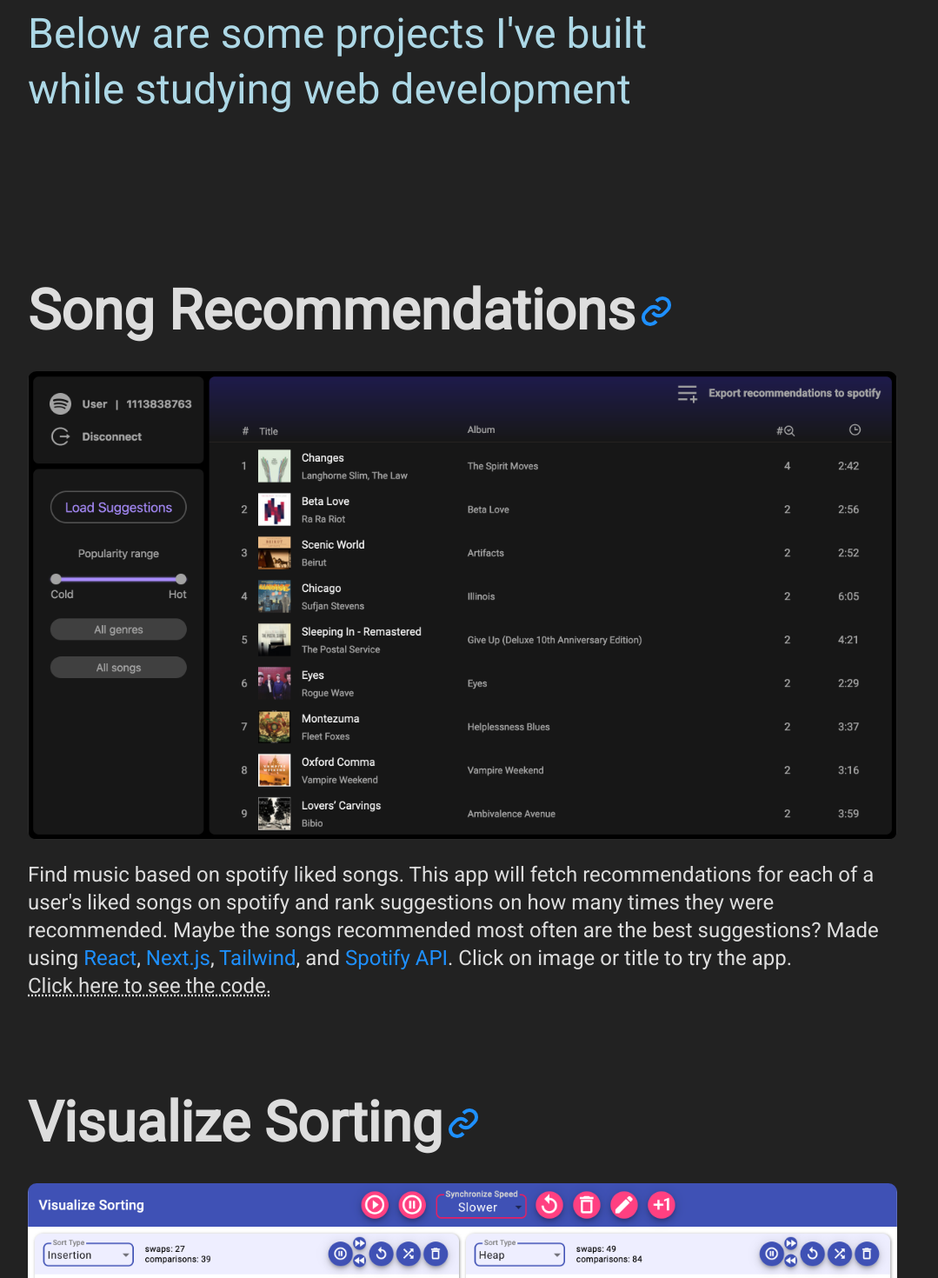
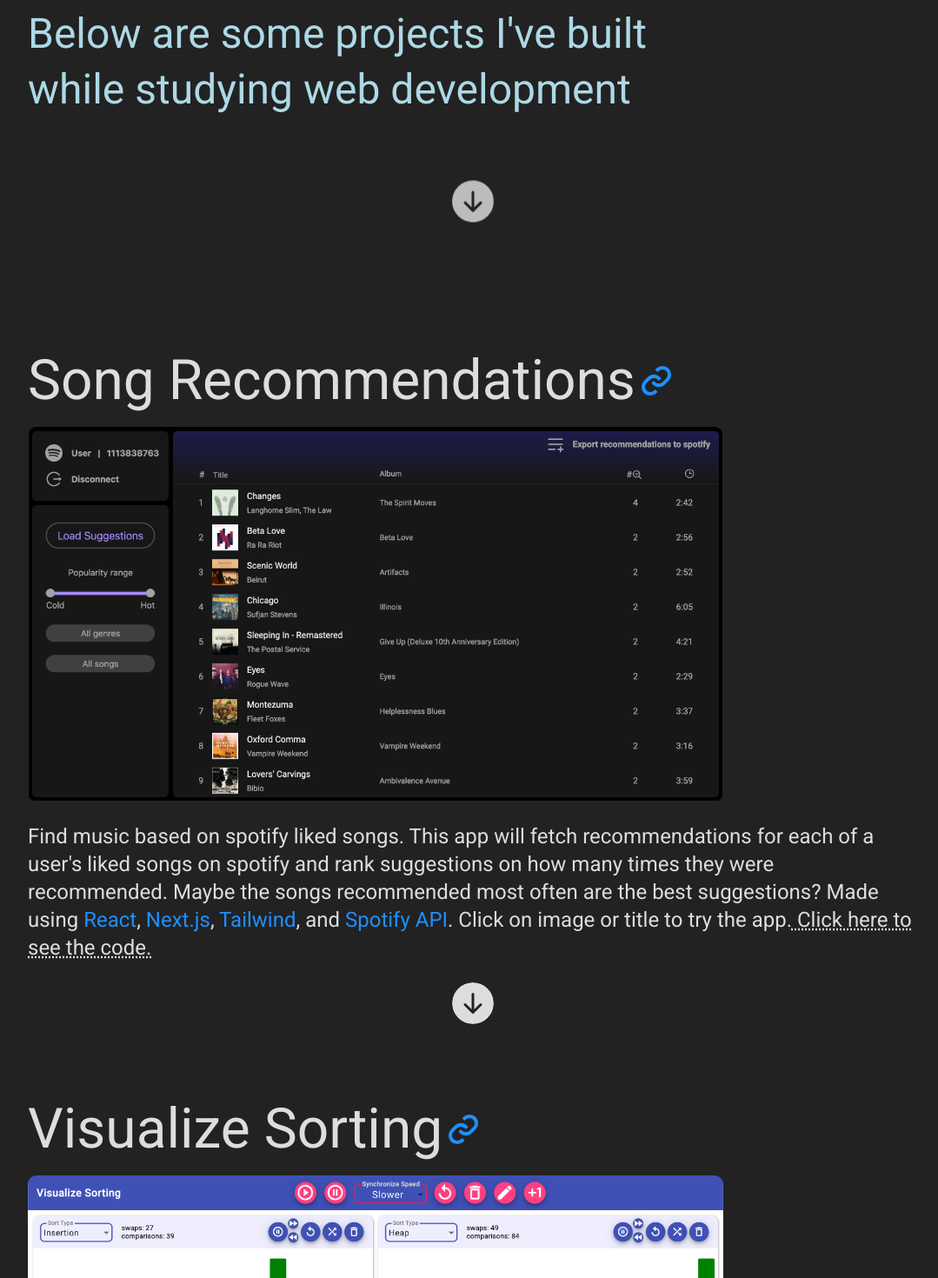
Before and after one commit to jeppeao/portfolio, a React (Vite) app: page / in a window 1280 px wide. Shown: the part 480-1950 px from the top of the page at 87% size, without its empty margins (96-1175 px from the left). Built offline with nearby package versions, Linux system fonts and the light colour scheme.

Commit message:
added navigation menu and arrows

```diff
--- a/src/App.tsx
+++ b/src/App.tsx
@@ -1,4 +1,4 @@
-import { useState } from 'react'
+import { useRef, useState } from 'react'
 import Intro from './components/Intro/Intro'
 import Menu from './components/Menu/Menu'
 import Footer from './components/Footer/Footer';
@@ -8,12 +8,26 @@
 
 function App() {
   const [isDarkmode, setIsDarkmode] = useState(true);
+  const projects = useRef<HTMLDivElement>(null);
+
+  const scrollToProject = (nth: number) => {
+    projects.current?.children[nth].scrollIntoView();
+  }
+
   return (
     <>
-      <Menu isDarkmode={isDarkmode} setDarkmode={setIsDarkmode}/>
-      <Intro isDarkmode={isDarkmode}/>
+      <Menu
+        isDarkmode={isDarkmode}
+        setDarkmode={setIsDarkmode}
+        goToProject={scrollToProject}
+      />
+      <Intro
+        isDarkmode={isDarkmode}
+        onArrowClick={() => scrollToProject(0)}
+      />
+      <div ref={projects}>
       {
-        Projects.map((p: ProjectProps) => {
+        Projects.map((p: ProjectProps, i: number) => {
           return (
           <ProjectView
             key={p.title}
@@ -24,10 +38,13 @@
             technologies={p.technologies}
             repository={p.repository}
             link={p.link}
+            order={i}
+            goToProject={scrollToProject}
           />
           );
         })
       }
+      </div>
       <Footer isDarkmode={isDarkmode}/>
     </>
   )
--- a/src/components/DarkmodeSlider/DarkmodeSlider.module.css
+++ b/src/components/DarkmodeSlider/DarkmodeSlider.module.css
@@ -1,6 +1,7 @@
 .container {
   position: relative;
   height: 52px;
+  width: 80px;
 }
 
 .checkbox {
@@ -8,7 +9,7 @@
   opacity: 0;
   top: 0;
   margin:0;
-  width: 128px;
+  width: 80px;
   height: 52px;
   border-radius: 50%;
   cursor: pointer;
--- a/src/components/Footer/Footer.tsx
+++ b/src/components/Footer/Footer.tsx
@@ -9,6 +9,7 @@
 const Footer = ({isDarkmode}: FooterProps) => {
   return (
     <div
+      id="footer"
       className={`
         ${styles.container}
         ${isDarkmode ? styles.darkflip : styles.lightflip}
--- a/src/components/Intro/Intro.module.css
+++ b/src/components/Intro/Intro.module.css
@@ -1,5 +1,11 @@
+.arrow {
+  margin-top: 10vh;
+  cursor: pointer;
+  animation: 2s infinite normal bounce;
+}
+
 .container {
-  height: 100%;
+  height: 100vh;
   width: 100%;
   display: flex;
   flex-direction: column;
@@ -51,4 +57,16 @@
     font-size: 3rem;
     line-height: 4rem;
   }
+
+  .arrow {
+    transform: scale(1.4);
+  }
 }
+
+@keyframes bounce {
+  0%   { transform: scale(1,1)    translateY(0); }
+  10%  { transform: scale(1.1,.9) translateY(0); }
+  30%  { transform: scale(.9,1.1) translateY(-30%); opacity: 0.8 }
+  50%  { transform: scale(1,1)    translateY(0); }
+  100% { transform: scale(1,1)    translateY(0); }
+}
--- a/src/components/Intro/Intro.tsx
+++ b/src/components/Intro/Intro.tsx
@@ -1,9 +1,11 @@
 import styles from "./Intro.module.css"
+import { BsArrowDown, BsFillArrowDownCircleFill } from "react-icons/bs"
 
 interface IntroProps {
-  isDarkmode?: boolean
+  isDarkmode?: boolean;
+  onArrowClick: () => void;
 }
-const Intro = ({isDarkmode = true}: IntroProps) => {
+const Intro = ({onArrowClick, isDarkmode = true}: IntroProps) => {
   return (
     <div className={`
       ${styles.container}
@@ -20,8 +22,9 @@
           ${isDarkmode ? "dark-text-secondary" : "light-text-secondary"}
         `}>Below are some projects I've built while studying web development</p>
       </div>
-
-
+      <div onClick={onArrowClick}>
+      <BsFillArrowDownCircleFill size={48} className={styles.arrow}/>
+      </div>
     </div>
   )
 }
--- a/src/components/Menu/Menu.module.css
+++ b/src/components/Menu/Menu.module.css
@@ -1,7 +1,14 @@
+nav {
+  display: flex;
+  gap: 12px;
+}
+
+
 .container {
   position: fixed;
   width: 100%;
   height: 80px;
+  z-index: 2;
 }
 
 .menu {
@@ -10,7 +17,51 @@
   width: 100%;
   display: flex;
   align-items: center;
+  justify-content: flex-end;
   margin: 0;
+  font-size: 1.2rem;
+  padding-right: 100px;
+  gap: 24px;
+}
+
+.projectsbutton {
+ all: unset;
+ cursor: pointer;
+}
+
+/* .projectsbutton:focus {
+  border-radius: 5px;
+  box-shadow: 0px 0px 2px;
+} */
+
+.projectsmenu{
+  position: absolute;
+  top: 100%;
+  width:fit-content;
+  border-radius: 5px;
+  box-shadow: 0px 0px 3px;
+  display: flex;
+  flex-direction: column;
+  gap: 8px;
+  padding: 8px 0px 8px 0px;
+
+}
+
+.menulink {
+  all: unset;
+  overflow-x: hidden;
+  white-space: nowrap;
+  text-overflow: ellipsis;
+  max-width: 160px;
+  cursor: pointer;
+  border-radius: 5px;
+  padding-left: 10px;
+  padding-right: 2px;
+}
+
+.menulink:hover, .menulink:focus {
+  background-color: #fff;
+
 }
 
 .hide {
@@ -27,7 +78,7 @@
   cursor: pointer;
 }
 
-.menubutton:hover {
+.menubutton:hover, .menubutton:focus {
   box-shadow: 0px 0px 2px 2px black;
   transform: translate(0, calc(-50% - 2px));
 }
--- a/src/components/Menu/Menu.tsx
+++ b/src/components/Menu/Menu.tsx
@@ -2,17 +2,31 @@
 import DarkmodeSlider from "../DarkmodeSlider/DarkmoreSlider";
 import styles from "./Menu.module.css"
 import {BiMenu} from "react-icons/bi"
+import { Projects, ProjectProps } from "../../const";
+
 
 interface MenuProps {
   isDarkmode: boolean;
   setDarkmode: (dark: boolean) => void;
+  goToProject: (nth: number) => void;
 }
 
-const Menu = ({isDarkmode, setDarkmode} : MenuProps) => {
+const Menu = ({isDarkmode, setDarkmode, goToProject} : MenuProps) => {
   const [menuOn, setMenuOn] = useState(false);
+  const [projectMenuOn, setProjectMenuOn] = useState(false);
 
   const onMenuClick = () => {
     setMenuOn(!menuOn);
+    setProjectMenuOn(false);
+  }
+
+  const onProjectMenuOnClick = () => {
+    setProjectMenuOn(!projectMenuOn);
+  }
+
+  const onProjectClicked = (nth: number) => {
+    setProjectMenuOn(false);
+    goToProject(nth);
   }
 
   return (
@@ -24,7 +38,36 @@
         ${menuOn ? "" : styles.hide}
         ${isDarkmode ? styles.darkmode: styles.lightmode}
       `}>
-        <DarkmodeSlider isDarkmode={isDarkmode} setDarkmode={setDarkmode} />
+        <div>
+         <DarkmodeSlider isDarkmode={isDarkmode} setDarkmode={setDarkmode} />
+        </div>
+        <nav>
+          <button
+            className={styles.projectsbutton}
+            onClick={onProjectMenuOnClick}
+          >
+            Projects
+          </button>
+          <menu className={`
+            ${styles.projectsmenu}
+            ${isDarkmode ? styles.darkmode: styles.lightmode}
+            ${projectMenuOn ? "" : styles.hide}
+          `}>
+            {
+              Projects.map((p: ProjectProps, i: number) => {
+                return (
+                <a
+                  className={styles.menulink}
+                  onClick={() => onProjectClicked(i)}
+                >
+                  {p.title}
+
+                </a>);
+              })
+            }
+          </menu>
+          <a href="#footer">Contact</a>
+        </nav>
       </menu>
       <button
         className={`
--- a/src/components/ProjectView/ProectView.module.css
+++ b/src/components/ProjectView/ProectView.module.css
@@ -4,7 +4,8 @@
 }
 
 h3 {
-  margin: 0 0 16px 0;
+  all: unset;
+  padding: 0px 0px 16px 0px;
   font-size: 1.5rem;
   display: flex;
   align-items: center;
@@ -12,19 +13,32 @@
 
 img {
   border-radius: 5px;
+  max-width: 800px;
+}
+
+.arrow {
+  display: flex;
+  justify-content: center;
+  border-radius: 50%;
+}
+
+.arrow:hover, .arrow:focus {
+  background-color: dodgerblue;
 }
 
 .container {
   display: flex;
   align-items: center;
   justify-content: left;
-  padding-bottom: 10vh;
   padding-left: 10vw;
+  padding-top: 80px;
+  min-height: 100vh;
+  box-sizing: border-box;
 }
 
 .content {
   width: 80vw;
-  max-width: 1000px;
+  max-width: 1200px;
   display: flex;
   flex-direction: column;
   justify-content: center;
@@ -42,7 +56,7 @@
 @media (min-width: 480px) {
   h3 {
     font-size: 2rem;
-    margin-bottom: 24px;
+
   }
 
   img {
@@ -66,7 +80,6 @@
 @media (min-width: 1000px) {
   h3 {
     font-size: 4rem;
-    margin-bottom: 32px;
   }
 
   .description {
--- a/src/components/ProjectView/ProjectView.tsx
+++ b/src/components/ProjectView/ProjectView.tsx
@@ -1,5 +1,7 @@
 import { BiLink } from "react-icons/bi";
 import styles from "./ProectView.module.css"
+import { BsFillArrowDownCircleFill } from "react-icons/bs";
+import { Projects } from "../../const";
 
 export interface ProjectViewProps {
   isDarkmode: boolean;
@@ -9,6 +11,8 @@
   technologies: string[];
   repository: string;
   link: string;
+  order: number;
+  goToProject: (nth: number) => void;
 }
 
 const ProjectView = ({
@@ -19,6 +23,8 @@
   technologies,
   repository,
   link,
+  order,
+  goToProject
 } : ProjectViewProps) => {
 
   const descriptionBody = (
@@ -50,17 +56,17 @@
       </span>
       <span>.</span>
       <span> Click on image or title to try the app.</span>
-      <a href={repository}>
+      <a style={{all: "unset"}} href={repository}>
         <span
           className={styles.textlink}
         > Click here to see the code.</span>
       </a>
-
     </p>
   )
 
   return (
     <div
+      id={title[0]}
       className={`
         ${styles.container}
         ${isDarkmode ? "darkmode" : "lightmode"}
@@ -80,6 +86,7 @@
         <a href={link} target="_blank">
         <img
           src={imgSrc}
+          alt="Screenshot of app"
           className={`${styles.image}`}
           width="100%"
         />
@@ -90,6 +97,14 @@
         `}>
           {descriptionBody}
         </div>
+        {order < Projects.length -1 &&
+          <div
+            className={styles.arrow}
+            onClick={() => goToProject(order+1)}
+          >
+            <BsFillArrowDownCircleFill size={48} className={styles.arrow}/>
+          </div>
+        }
       </div>
     </div>
   )
--- a/src/index.css
+++ b/src/index.css
@@ -6,7 +6,7 @@
 
 :root {
   font-family: 'Roboto', Arial, sans-serif;
-  --color-bg-primary: #ddd;
+  --color-bg-primary: #eee;
   --color-fg-primary: #333;
   --color-fg-secondary: dodgerblue;
   --color-bg-dark-primary: #222;
@@ -20,6 +20,7 @@
   margin: 0;
   padding: 0;
   background-color: var(--color-bg-primary);
+  /* scroll-behavior: smooth; */
 }
 
 .lightmode {
```
